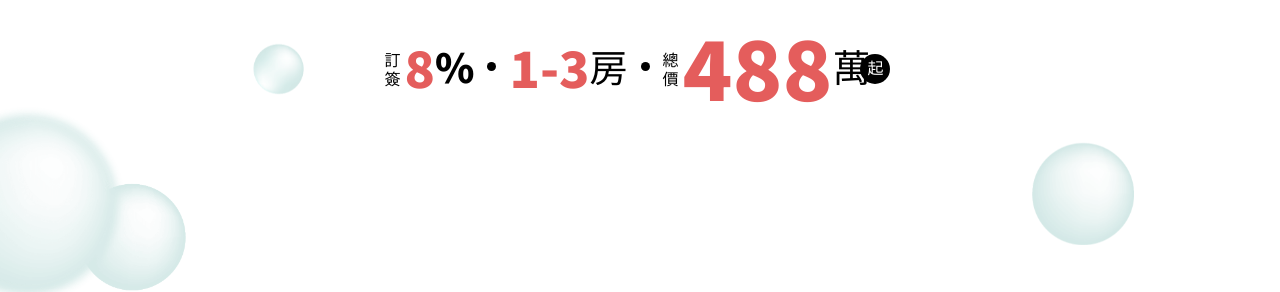
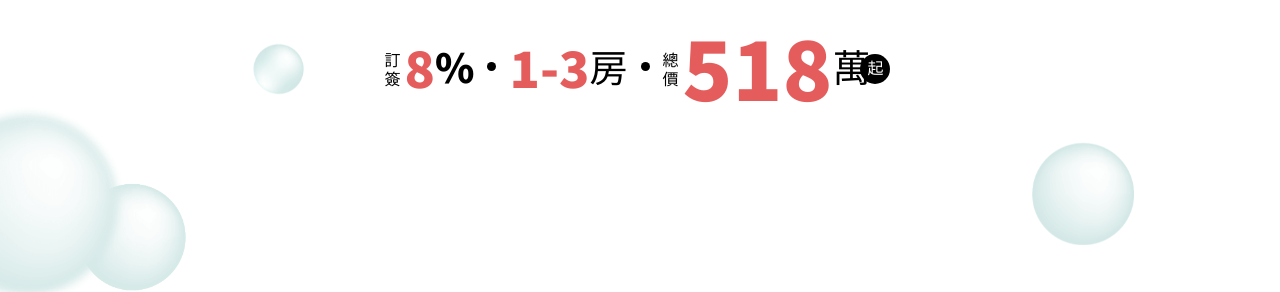
Before and after one commit to walaydesign/AirportSweetheart, a plain HTML site: page index.html in a window 1280 px wide. Shown: the part 541-833 px from the top of the page. Drawn offline with Linux system fonts and the light colour scheme; animation ran at ten frames a second.

Commit message:
改價格

```diff
--- a/index.html
+++ b/index.html
@@ -65,7 +65,7 @@
                 <div class="kv_inform_dot"></div>
                 <div class="d-flex align-items-center kv_inform_price">
                     <h4 class="kv_inform_small me-1">總<br>價</h4>
-                    <h4 class="kv_inform_superhighlight">488</h4>
+                    <h4 class="kv_inform_superhighlight">518</h4>
                     <h4 class="kv_inform_unit kv_inform_price_unit">萬</h4>
                     <h4 class="kv_inform_from">起</h4>
                 </div>
```
